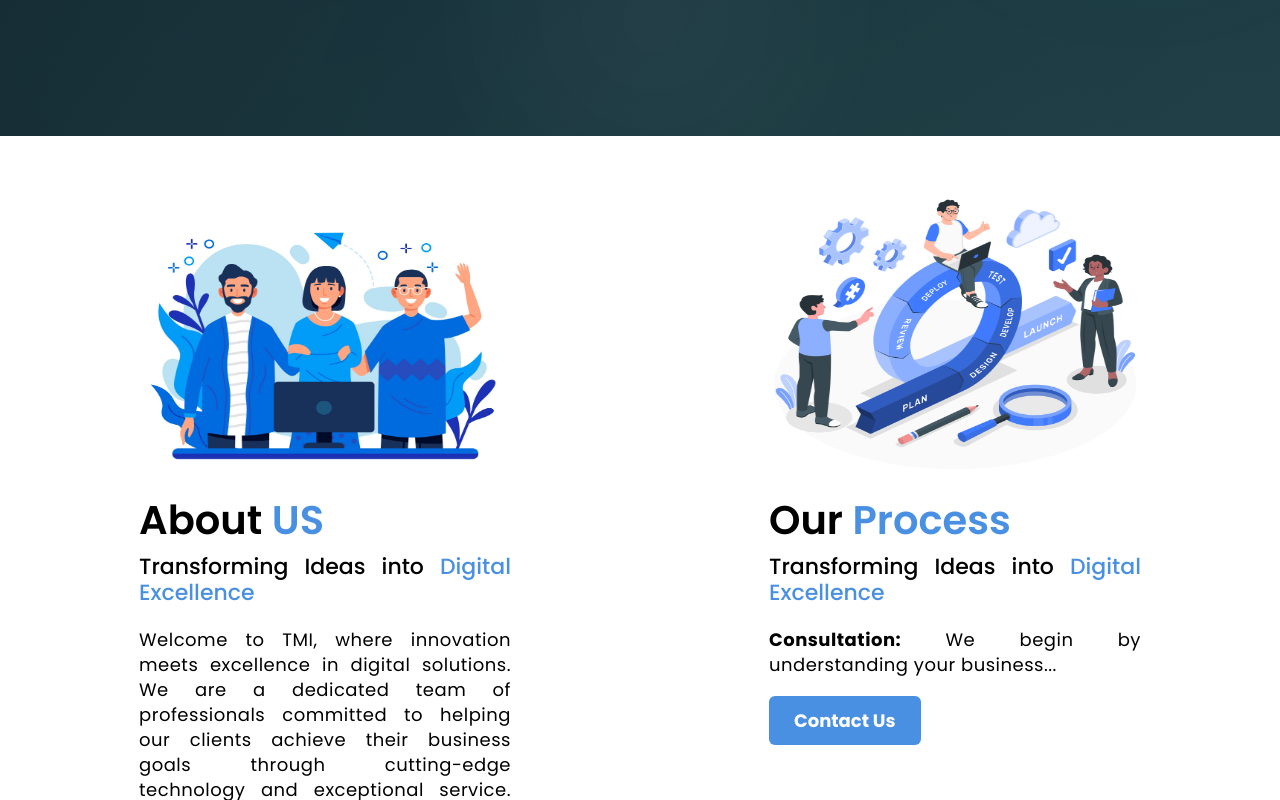
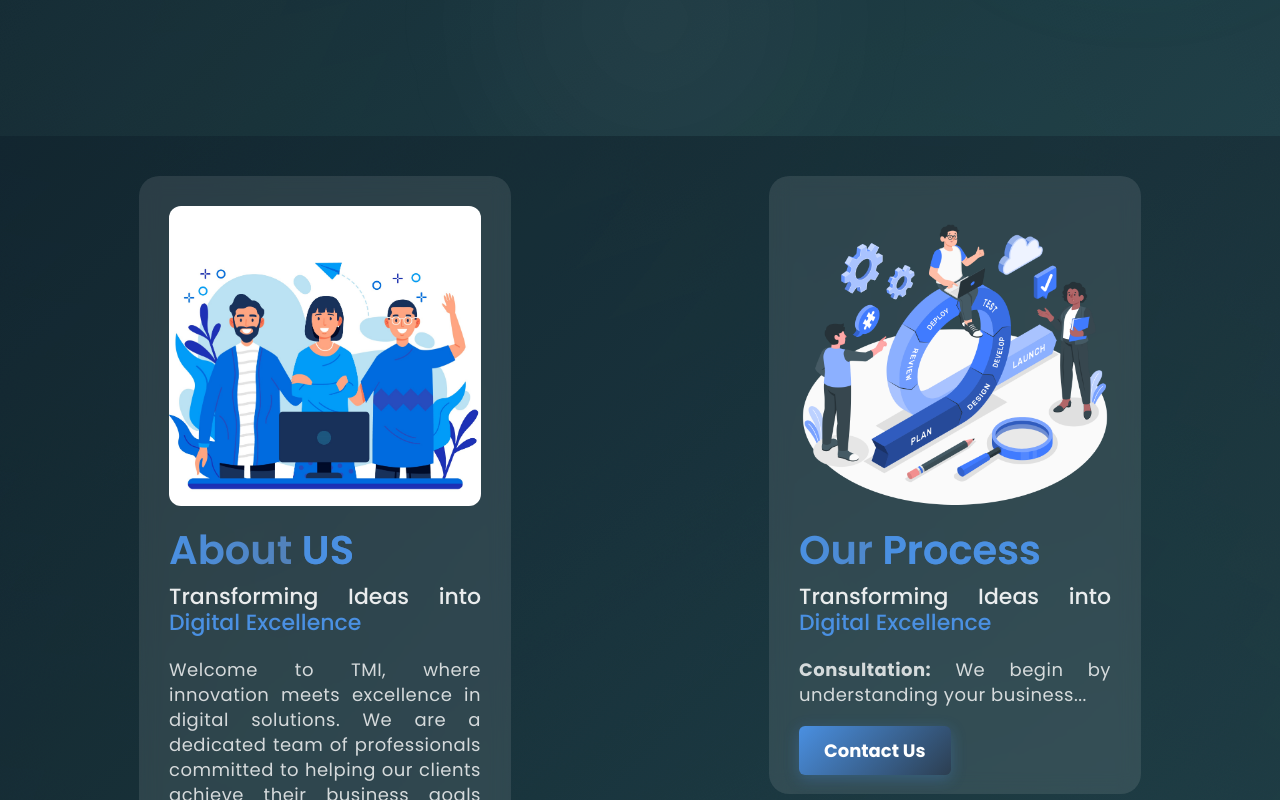
Before and after one commit to harish007444/TechMakerInc, an Angular app: page / in a window 1280 px wide. Shown: the part 720-1520 px from the top of the page. Built offline with nearby package versions, Linux system fonts and the light colour scheme.

Commit message:
changes background for some pages

```diff
--- a/src/app/components/about/about.component.css
+++ b/src/app/components/about/about.component.css
@@ -1,87 +1,170 @@
 @import url("https://fonts.googleapis.com/css2?family=Poppins:wght@200;300;400;500&display=swap");
+
 * {
   margin: 0;
   padding: 0;
   box-sizing: border-box;
   font-family: "Poppins", sans-serif;
 }
+
 .about-us-container {
+  min-height: 100vh;
+  position: relative;
+  background: linear-gradient(135deg, #0f2027 0%, #203a43 100%);
+  overflow: hidden;
+  perspective: 1000px;
   display: flex;
   justify-content: space-around;
   align-items: flex-start;
   gap: 20px;
   flex-wrap: wrap;
   padding: 40px 20px;
-  background: white
 }
+
+/* Background effects from the first CSS */
+.about-us-container::before {
+  content: '';
+  position: absolute;
+  width: 300%;
+  height: 300%;
+  top: -100%;
+  left: -100%;
+  background:
+      radial-gradient(circle at 30% 50%, rgba(74,144,226,0.1) 0%, transparent 50%),
+      radial-gradient(circle at 70% 50%, rgba(45,210,185,0.1) 0%, transparent 50%);
+  animation: complexBackgroundMove 40s linear infinite;
+  opacity: 0.5;
+  z-index: 1;
+}
+
+.about-us-container::after {
+  content: '';
+  position: absolute;
+  top: 0;
+  left: 0;
+  width: 100%;
+  height: 100%;
+  background:
+      repeating-linear-gradient(0deg, rgba(255,255,255,0.02) 0px, transparent 1px, transparent 2px),
+      repeating-linear-gradient(90deg, rgba(255,255,255,0.02) 0px, transparent 1px, transparent 2px);
+  opacity: 0.3;
+  z-index: 2;
+}
+
+.about {
+  width: 30%;
+  display: flex;
+  flex-direction: column;
+  align-items: center;
+  position: relative;
+  z-index: 10;
+  background: rgba(255, 255, 255, 0.1);
+  backdrop-filter: blur(10px);
+  border-radius: 20px;
+  padding: 30px;
+  transition: transform 0.3s ease-in-out;
+}
+
 .pic, .pic1, .pic2 {
   height: 300px;
   width: 100%;
   border-radius: 12px;
   margin-bottom: 20px;
+  object-fit: cover;
 }
-  .about {
-    width: 30%;
-    display: flex;
-    flex-direction: column;
-    align-items: center;
-  }
-  .text, .text1, .text2 {
-    text-align: justify;
-  }
 
-.text h3,.text1 h3,.text2 h3 {
-  color: #000;
+.text, .text1, .text2 {
+  text-align: justify;
+  color: white;
+}
+
+.text h3, .text1 h3, .text2 h3 {
   font-size: 40px;
   font-weight: 600;
   margin-bottom: 10px;
+  background: linear-gradient(to right, #4a90e2, #5f6b7a);
+  -webkit-background-clip: text;
+  color: transparent;
 }
+
 .text h5, .text1 h5, .text2 h5 {
-  color: #000;
   font-size: 22px;
   font-weight: 500;
   margin-bottom: 20px;
+  color: rgba(255, 255, 255, 0.9);
 }
+
 span {
   color: #4a90e2;
 }
-.text p, .text1 p,.text2 p {
-  color: #000;
+
+.text p, .text1 p, .text2 p {
   font-size: 18px;
   line-height: 25px;
   letter-spacing: 0.5px;
+  color: rgba(255, 255, 255, 0.8);
 }
+
 .data {
   margin-top: 30px;
 }
+
 .contact {
   font-size: 18px;
-  background: #4a90e2;
+  background: linear-gradient(135deg, #4a90e2 0%, #2c3e50 100%);
   color: #fff;
   text-decoration: none;
   border: none;
   padding: 12px 25px;
   border-radius: 6px;
-  transition: 0.5s;
+  transition: all 0.4s cubic-bezier(0.4, 0, 0.2, 1);
   font-weight: bold;
+  box-shadow: 0 4px 15px rgba(74,144,226,0.3);
 }
+
 .contact:hover {
   background: #5f6b7a;
+  transform: translateY(-5px);
+  box-shadow: 0 8px 25px rgba(74,144,226,0.5);
 }
 
-.arrow {
-  width: 30px;
-  height: 30px;
-  background: #4070f4;
-  clip-path: polygon(100% 0, 0 50%, 100% 100%);
-  position: absolute;
-  right: -40px;
-  top: 50%;
-  transform: translateY(-50%);
-  cursor: pointer;
+.about:hover {
+  transform: translateY(-10px);
 }
 
-.about:hover .text, .about:hover .text1, .about:hover .text2  {
-  transform: translateY(-10px);
-  transition: transform 0.3s ease-in-out;
+/* Animation keyframes */
+@keyframes complexBackgroundMove {
+  0% { transform: translate(0, 0) rotate(0deg); }
+  50% { transform: translate(-10%, -10%) rotate(180deg); }
+  100% { transform: translate(0, 0) rotate(360deg); }
 }
+
+@keyframes float {
+  0%, 100% { transform: translate(0, 0) scale(1); }
+  50% { transform: translate(-20px, -20px) scale(1.1); }
+}
+
+/* Responsive design */
+@media (max-width: 1200px) {
+  .about {
+    width: 45%;
+  }
+}
+
+@media (max-width: 768px) {
+  .about {
+    width: 100%;
+  }
+
+  .text h3, .text1 h3, .text2 h3 {
+    font-size: 32px;
+  }
+
+  .text h5, .text1 h5, .text2 h5 {
+    font-size: 18px;
+  }
+
+  .text p, .text1 p, .text2 p {
+    font-size: 16px;
+  }
+}
--- a/src/app/components/contact/contact.component.css
+++ b/src/app/components/contact/contact.component.css
@@ -13,7 +13,7 @@ section
     justify-content: center;
     align-items: center;
     min-height: 100vh;
-    background-color: #4a90e2;
+    background: linear-gradient(135deg, #0f2027 0%, #203a43 100%)
 
 }
 .container
--- a/src/app/components/service/service.component.css
+++ b/src/app/components/service/service.component.css
@@ -7,6 +7,9 @@
   section {
     height: 100vh;
     width: 100%;
+    position: relative;
+    background: linear-gradient(135deg, #0f2027 0%, #203a43 100%);
+    overflow: hidden;
     display: grid;
     place-items: center;
   }
--- a/src/app/components/team/team.component.css
+++ b/src/app/components/team/team.component.css
@@ -110,7 +110,7 @@
 .outer-container {
   justify-content: center;
   padding: 0 50px;
-  background-color: #ffffff;
+  background-color: #b73535;
 }
 
 .person-img {
--- a/src/app/components/team/team.component.html
+++ b/src/app/components/team/team.component.html
@@ -1,4 +1,4 @@
-<div class="responsive-container-block outer-container">
+<div class="responsive-container-block outer-container" style="background: linear-gradient(135deg, #0f2027 0%, #203a43 100%)">
     <div class="responsive-container-block inner-container">
       <div class="responsive-cell-block wk-tab-12 wk-mobile-12 wk-desk-4 wk-ipadp-5 content-container">
         <div class="content-box">
```
